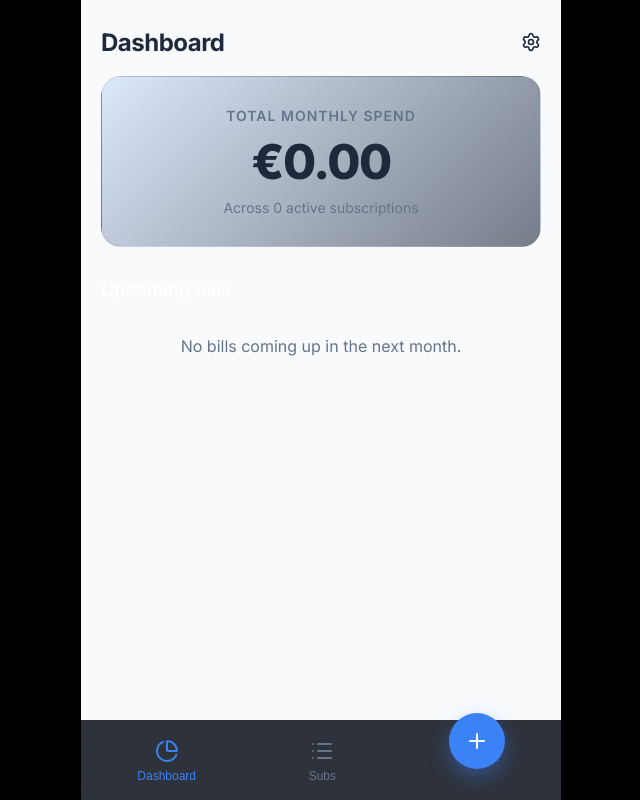
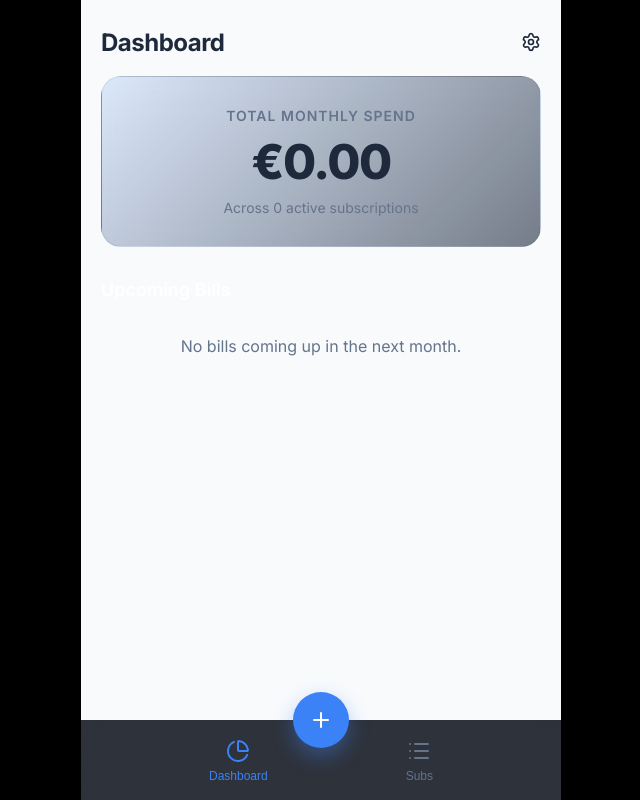
Before and after one commit to LcBert/SubManager, a React (Vite) app: page / in a window 1280 px wide. Shown: the whole page, without its empty margins (319-959 px from the left). Built offline with nearby package versions, Linux system fonts and the light colour scheme.

Commit message:
Refactor layout styles for improved alignment and positioning of navigation items

```diff
--- a/src/index.css
+++ b/src/index.css
@@ -287,7 +287,7 @@ select:focus {
     width: 100%;
     height: 80px;
     display: flex;
-    justify-content: space-around;
+    justify-content: space-evenly;
     align-items: center;
     padding-bottom: env(safe-area-inset-bottom, 0px);
     z-index: 100;
@@ -317,8 +317,16 @@ select:focus {
 }
 
 .nav-item.add-action {
-    position: relative;
-    top: -20px;
+    position: absolute;
+    left: 50%;
+    transform: translate(-50%, -50%);
+    bottom: 24px;
+    z-index: 101;
+    background: none;
+    border: none;
+    outline: none;
+    box-shadow: none;
+    padding: 0;
 }
 
 .fab {
```
